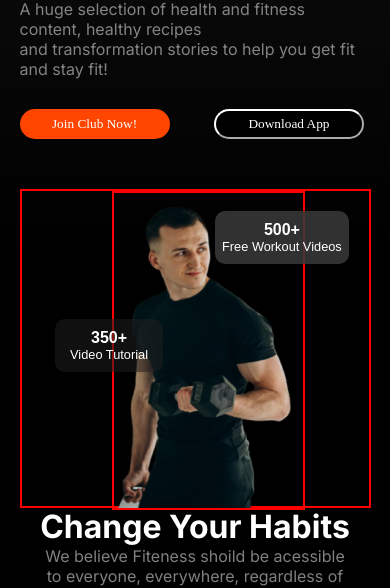
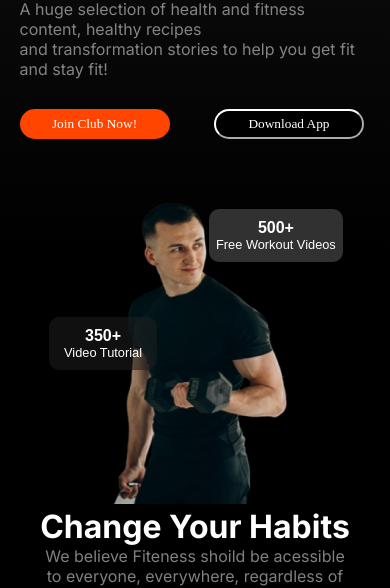
Before and after one commit to Mohammedefti/assignment-2, a plain HTML site: page index.html in a window 390 px wide. Shown: the part 247-835 px from the top of the page. Drawn offline with Linux system fonts and the light colour scheme; a web font is replaced by a local one.

Commit message:
border remove

```diff
--- a/styles/responsive.css
+++ b/styles/responsive.css
@@ -31,12 +31,12 @@
      .banner-img-container img{
         /* width: 100%; */
         margin-left: 90px;
-        border: 2px solid red;
+        /* border: 2px solid red; */
         height: 100%;
      }
      .banner-img-container {
         /* width: 100%; */
-        border: 2px solid red;
+        /* border: 2px solid red; */
         height: 70%;
      }
      #videos{
@@ -169,6 +169,8 @@
         font-size: 1rem;
      }
 
+     /* second-last-section */
+
 
      /* footer section */
      .footer-section{
```
